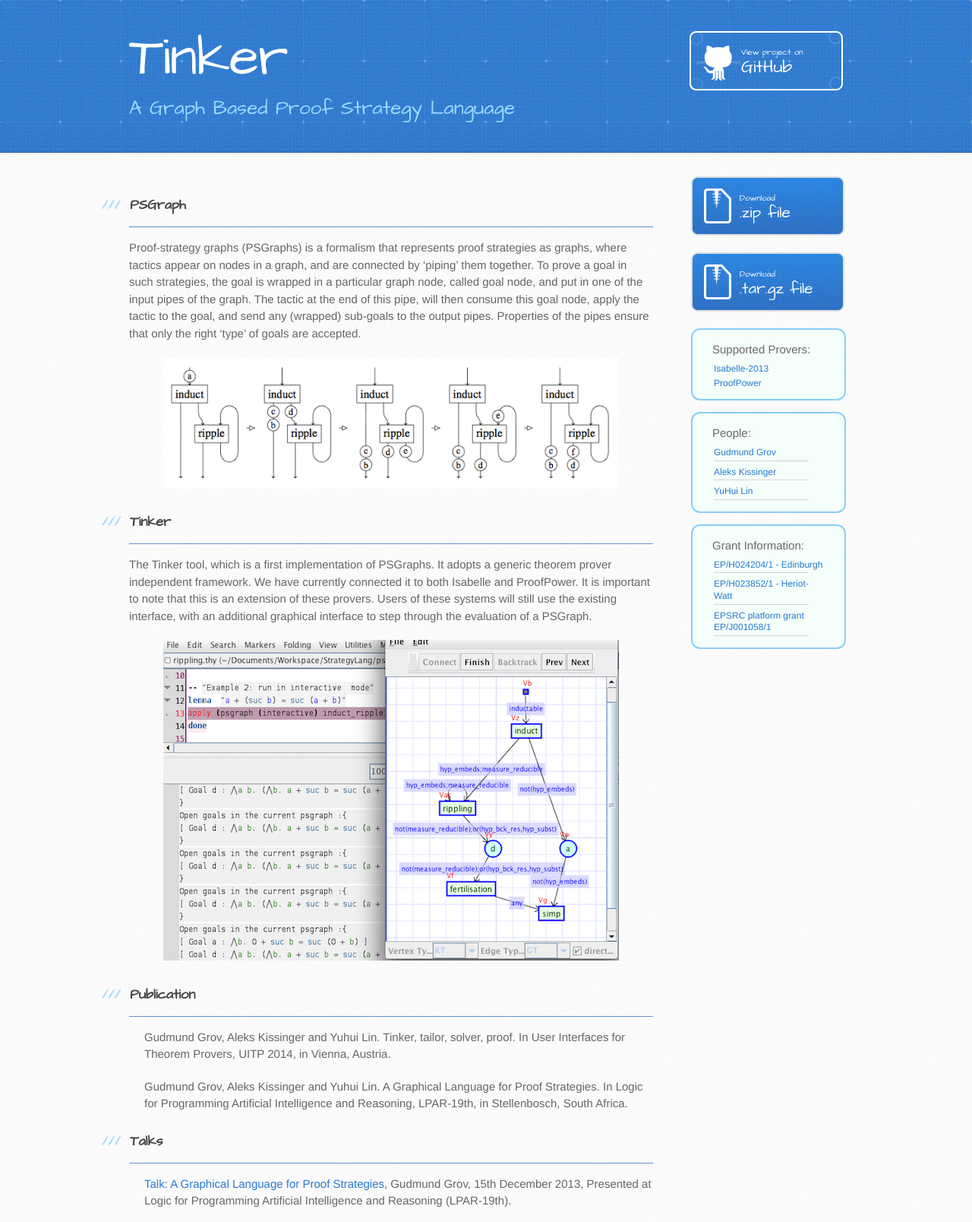
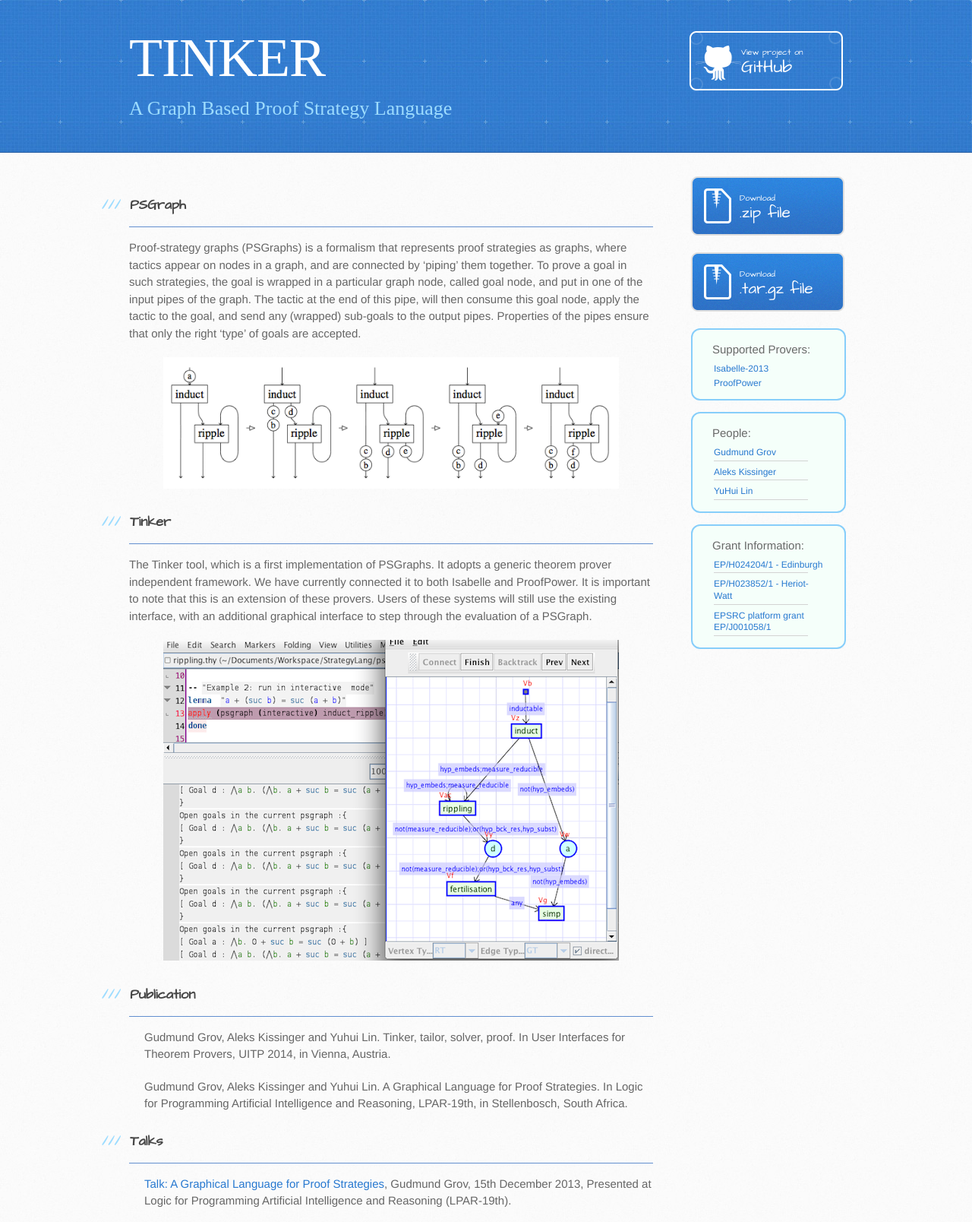
Before and after one commit to ggrov/tinker, a Jekyll site: the page built from index.html, in a window 1280 px wide, cut to the strip 0-1608 px from the top of the page. Shown: the whole strip at 76% size. Built offline with Jekyll 4.4.1, drawn with Linux system fonts in a browser that asks for light colours; some web fonts are replaced; Markdown is read by kramdown in place of the engine named in the settings.

Commit message:
use tinkertoy font as the title

```diff
--- a/_includes/head.html
+++ b/_includes/head.html
@@ -19,7 +19,7 @@
  <body>
     <header>
       <div class="inner">
-        <h1>Tinker</h1>
+        <h1>TINKER</h1>
         <h2>A Graph Based Proof Strategy Language</h2>
         <a href="https://github.com/ggrov/tinker" class="button"><small>View project on</small>GitHub</a>
       </div>
--- a/stylesheets/stylesheet.css
+++ b/stylesheets/stylesheet.css
@@ -22,6 +22,13 @@ time, mark, audio, video {
 	font: inherit;
 	vertical-align: baseline;
 }
+
+/* LYH :  add tinkertoy font*/
+@font-face {
+    font-family: tinkertoy;
+    src: url('font/tinkertoy.ttf');
+}
+
 /* HTML5 display-role reset for older browsers */
 article, aside, details, figcaption, figure,
 footer, header, hgroup, menu, nav, section {
@@ -72,6 +79,7 @@ header {
 }
 
 header h1 {
+  font-family: tinkertoy;
   letter-spacing: -1px;
   font-size: 72px;
   color: #fff;
@@ -81,6 +89,7 @@ header h1 {
 }
 
 header h2 {
+  font-family: tinkertoy;
   font-size: 26px;
   color: #9ddcff;
   font-weight: normal;
```
Also changed, not shown: font/tinkertoy.ttf (added), 6 other files.
